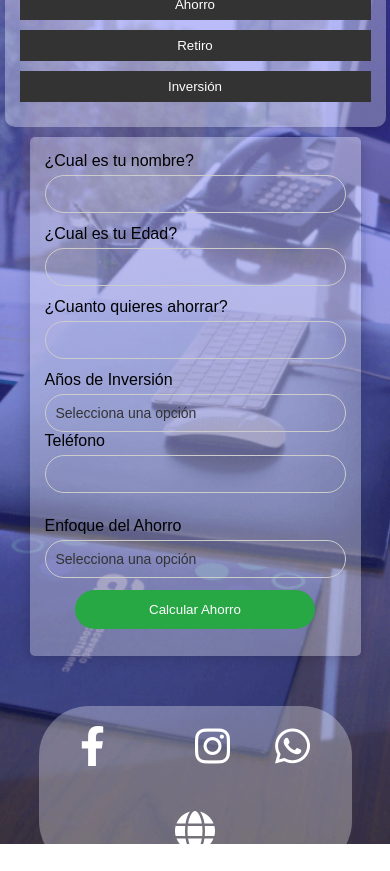
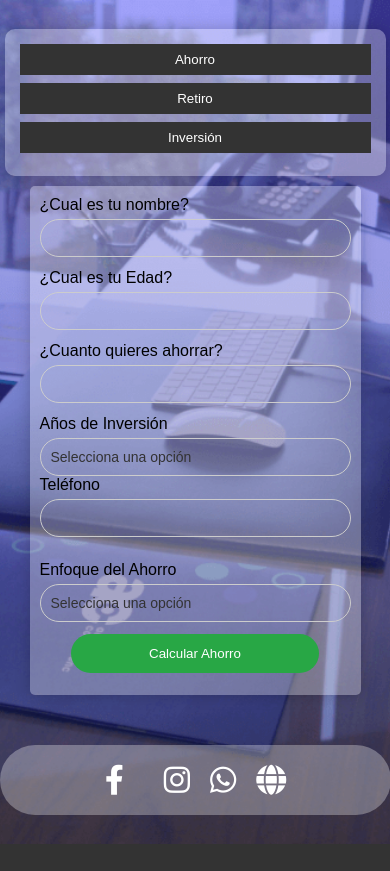
Before and after one commit to ACEVEDOCOUTTOLENC/Alf_calc, a Flask app: page / in a window 390 px wide. After the commit the page ends 844 px from the top, so only its background shows below. Run offline with Flask 3, Linux system fonts and the light colour scheme; some libraries are stand-ins or nearby versions.

Commit message:
primer sprint de Alf_calc_2

```diff
--- a/static/style.css
+++ b/static/style.css
@@ -1,17 +1,13 @@
 /* Estilo para los iconos */
-/* Asegúrate de que los iconos sean lo suficientemente grandes y blancos */
 .social-icons i {
-    font-size: 40px;
-    /* Aumenta el tamaño de los iconos */
-    color: white;
-    /* Cambia el color de los iconos a blanco */
+    font-size: 40px; /* Aumenta el tamaño de los iconos */
+    color: white; /* Cambia el color de los iconos a blanco */
     transition: transform 0.3s ease;
 }
 
 /* Efecto de hover para agrandar los iconos */
 .social-icons i:hover {
-    transform: scale(1.2);
-    /* Aumenta el tamaño al pasar el mouse */
+    transform: scale(1.2); /* Aumenta el tamaño al pasar el mouse */
 }
 
 /* Contenedor de los iconos de redes sociales */
@@ -21,14 +17,10 @@
     display: flex;
     justify-content: center;
     align-items: center;
-    gap: 45px;
-    flex-wrap: wrap;
-
-    /* Borde blanco con transparencia */
-    padding: 0 20px;
+    gap: 45px; /* Espacio entre los iconos */
+    flex-wrap: wrap; /* Permite que los iconos se ajusten a varias filas */
+    padding: 20px;
     background: rgba(255, 255, 255, 0.3);
-    /* Fondo blanco con transparencia */
-    padding: 20px;
     border-radius: 50px;
 }
 
@@ -220,56 +212,7 @@
     transform: scale(1.1);
 }
 
-/* Diseño responsivo */
-@media (max-width: 768px) {
-    .login-wrap {
-        width: 90%;
-    }
 
-    .tab-buttons {
-        flex-direction: column;
-    }
-
-    .tab-button {
-        margin-bottom: 10px;
-    }
-
-    .login-form {
-        height: auto;
-        padding: 10px;
-    }
-}
-
-@media (max-width: 480px) {
-    .login-wrap {
-        width: 90%;
-    }
-
-    .tab-buttons {
-        flex-direction: column;
-    }
-
-    .tab-button {
-        margin-bottom: 10px;
-        padding: 8px;
-    }
-
-    .form-content {
-        padding: 15px;
-    }
-
-    .group {
-        margin-bottom: 12px;
-    }
-
-    .input {
-        padding: 10px;
-    }
-
-    .button {
-        padding: 12px;
-    }
-}
 
 /* Estilos para el modal */
 .modal {
@@ -312,3 +255,77 @@
     text-decoration: none;
     cursor: pointer;
 }
+
+
+/* ======= MEDIA QUERIES ======= */
+@media (max-width: 768px) {
+    .login-wrap {
+        width: 90%;
+    }
+
+    .tab-buttons {
+        flex-direction: column;
+    }
+
+    .tab-button {
+        margin-bottom: 10px;
+    }
+
+    .login-form {
+        padding: 10px;
+    }
+
+
+    .social-icons {
+        width: 90%; /* Aumenta el ancho a 90% en pantallas más pequeñas */
+        gap: 30px; /* Reduce el espacio entre los iconos */
+    }
+
+    .social-icons i {
+        font-size: 35px; /* Reduce el tamaño de los iconos */
+    }
+}
+
+@media (max-width: 480px) {
+    .login-wrap {
+        width: 90%;
+    }
+
+    .tab-buttons {
+        flex-direction: column;
+    }
+
+    .tab-button {
+        margin-bottom: 8px;
+        padding: 8px;
+    }
+
+    .form-content {
+        padding: 10px;
+    }
+
+    .group {
+        margin-bottom: 12px;
+    }
+
+    .input {
+        padding: 10px;
+    }
+
+    .button {
+        padding: 12px;
+    }
+
+    .modal-content-m {
+        width: 90%;
+        padding: 15px;
+    }
+
+    .social-icons {
+        gap: 20px; /* Reduce aún más el espacio entre los iconos */
+    }
+
+    .social-icons i {
+        font-size: 30px; /* Reduce el tamaño de los iconos aún más */
+    }
+}
```
Also changed, not shown: docs/style.css (+81 -64 lines), qr_acceso/frame.png (added).
